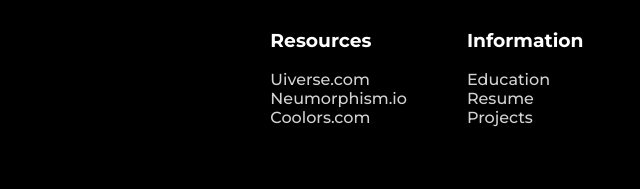
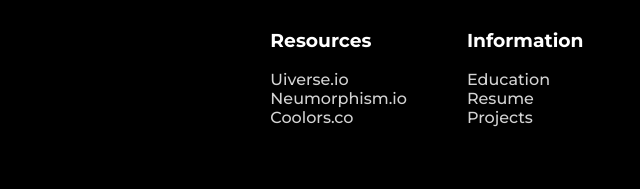
Before and after one commit to DiegoSalazarS/DiegoSalazarS.github.io, a plain HTML site: page work.html in a window 1280 px wide. Shown: the part 1685-1874 px from the top of the page, 480-1120 px from the left. Drawn offline with Linux system fonts and the light colour scheme.

Commit message:
feat: put anchor tags and linked all of external resources and pages used.

```diff
--- a/assets/css/styles_education.css
+++ b/assets/css/styles_education.css
@@ -6,6 +6,11 @@
   padding: 0 40px;
   height: 60px;
   font-family: 'Montserrat', sans-serif;
+}
+
+a{
+  text-decoration: none;
+  outline: none;
 }
 
 .navbar .logo {
--- a/assets/css/styles_passions.css
+++ b/assets/css/styles_passions.css
@@ -13,6 +13,11 @@
   font-size: 1.5rem;
   font-weight: 900;
   text-decoration: none;
+}
+
+a{
+  text-decoration: none;
+  outline: none;
 }
 
 .navbar .nav-links {
--- a/assets/css/styles_volunteer.css
+++ b/assets/css/styles_volunteer.css
@@ -6,6 +6,11 @@
   padding: 0 40px;
   height: 60px;
   font-family: 'Montserrat', sans-serif;
+}
+
+a{
+  text-decoration: none;
+  outline: none;
 }
 
 .navbar .logo {
--- a/assets/css/styles_work.css
+++ b/assets/css/styles_work.css
@@ -6,6 +6,20 @@
   padding: 0 40px;
   height: 60px;
   font-family: 'Montserrat', sans-serif;
+}
+
+a{
+  text-decoration: none;
+  outline: none;
+}
+
+.li-hover a,
+.li-hover a:visited,
+.li-hover a:hover,
+.li-hover a:active,
+.li-hover a:focus {
+  color: inherit;
+  text-decoration: none;
 }
 
 .navbar .logo {
--- a/work.html
+++ b/work.html
@@ -297,13 +297,13 @@
                     <span style="color: white;">Resources</span>
                 </h3>
                 <li class="padding-ul li-hover">
-                    Uiverse.com
+                    <a href="https://uiverse.io/" target="_blank">Uiverse.io</a>
                 </li>
                 <li class="padding-ul li-hover">
-                    Neumorphism.io
+                    <a href="https://neumorphism.io/" target="_blank">Neumorphism.io</a>
                 </li>
                 <li class="padding-ul li-hover">
-                    Coolors.com
+                    <a href="https://coolors.co/" target="_blank">Coolors.co</a>
                 </li>
             </div>
             <div class="rest-footer">
```
